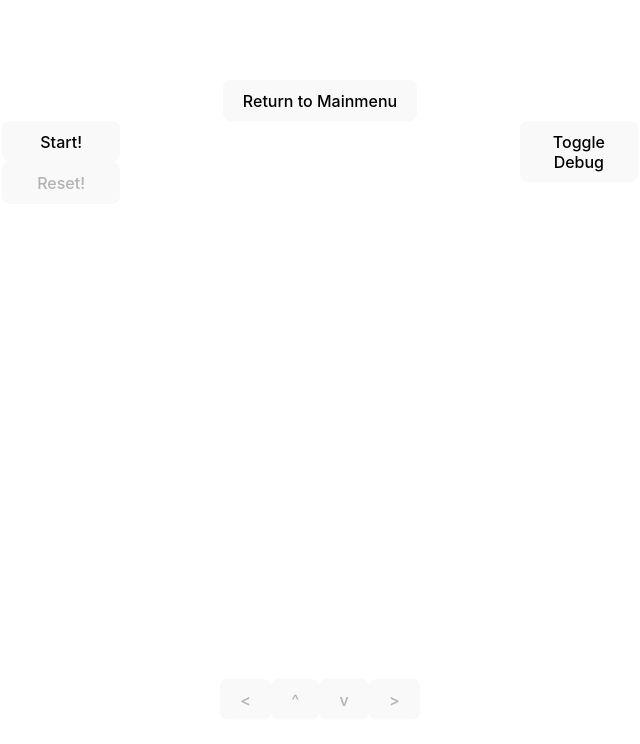
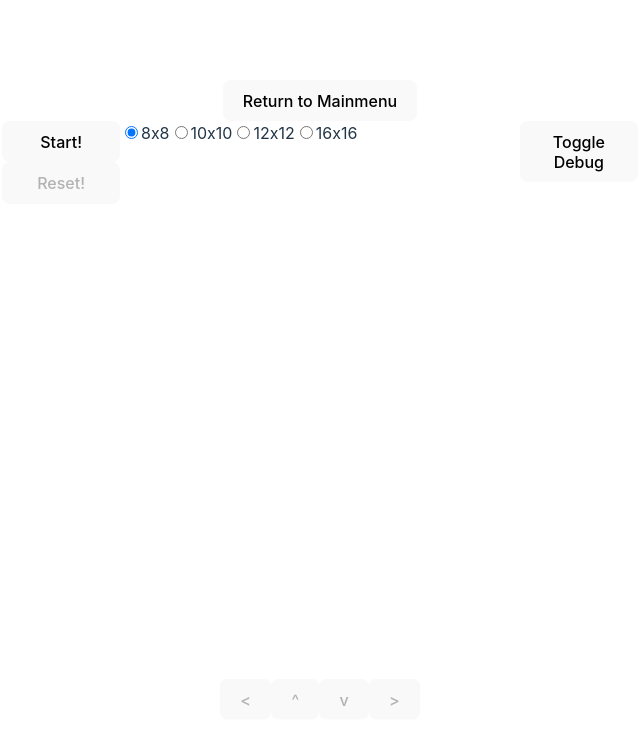
Before and after one commit to supermedman/vue-topdown-dungeon, a Vue app: page / in a window 1280 px wide. Both pictures are taken after a click on the button "Play". Shown: the top 744 px of the page, without its empty margins (320-960 px from the left). Built offline with nearby package versions, Linux system fonts and the light colour scheme.

Commit message:
Added level dimension options UI

```diff
--- a/src/components/GameManager.vue
+++ b/src/components/GameManager.vue
@@ -19,7 +19,8 @@ type ActiveCon = {
     W: boolean
 };
 
-/** TODO
+/** TODO CELLS + UI
+ *  - Add Level Generation Options UI
  *  - Add "Interaction" component handlers for cells with contents
  *  - Add content flow for each type of content "Interaction"
  *      - Enemy
@@ -45,6 +46,13 @@ export default defineComponent({
                 E: false,
                 S: false,
                 W: false
+            },
+            mapMakerContainer: {
+                dimensions: 8,
+                /*
+                    TODO: add additional user options for how a level will attempt
+                    to generate
+                */
             },
             levelLoaded: false,
             debugEnabled: false,
@@ -94,11 +102,11 @@ export default defineComponent({
         });
     },
     methods: {
-        loadLevel(){
+        loadLevel(dimArgs: number){
             if (!this.levelLoaded) this.levelLoaded = true;
             else return;
 
-            const theMaker = new MakerMap({ dim: 8 });
+            const theMaker = new MakerMap({ dim: dimArgs });
 
             this.mapController.populateBaseAdvanced(loadLevel, theMaker);
             this.mapController.populateCells();
@@ -184,7 +192,7 @@ export default defineComponent({
     </div>
     <div class="game-container">
         <div class="left-map-ui">
-            <button style="button" :disabled="levelLoaded" @click="loadLevel">Start!</button>
+            <button style="button" :disabled="levelLoaded" @click="loadLevel(mapMakerContainer.dimensions)">Start!</button>
             <button style="button" :disabled="!levelLoaded" @click="resetLevel">Reset!</button>
         </div>
         <div id="canvas-holder">
@@ -199,6 +207,32 @@ export default defineComponent({
             :de-con-states="debugStates.showConnectionStates"
             :de-cell-pathing="debugStates.showCellPathing"
             ></MapDisplay>
+            <div id="level-gen-options">
+                <div :hidden="levelLoaded">
+                    <input type="radio" id="dimOne" name="dimOption" :value="8" checked
+                    v-model.number="mapMakerContainer.dimensions"
+                    />
+                    <label for="dimOne">8x8</label>
+                </div>
+                <div :hidden="levelLoaded">
+                    <input type="radio" id="dimTwo" name="dimOption" :value="10"
+                    v-model.number="mapMakerContainer.dimensions"
+                    />
+                    <label for="dimTwo">10x10</label>
+                </div>
+                <div :hidden="levelLoaded">
+                    <input type="radio" id="dimThree" name="dimOption" :value="12"
+                    v-model.number="mapMakerContainer.dimensions"
+                    />
+                    <label for="dimThree">12x12</label>
+                </div>
+                <div :hidden="levelLoaded">
+                    <input type="radio" id="dimFour" name="dimOption" :value="16"
+                    v-model.number="mapMakerContainer.dimensions"
+                    />
+                    <label for="dimFour">16x16</label>
+                </div>
+            </div>
         </div>
         <div class="right-map-ui">
             <button style="button" @click="debugEnabled = !debugEnabled">Toggle Debug</button>
--- a/src/components/HomePage.vue
+++ b/src/components/HomePage.vue
@@ -7,9 +7,7 @@ export default defineComponent({
 });
 </script>
 
-<!--
-TODO
-
+<!-- TODO STYLE
 - Add more styling?
 -->
 
--- a/src/components/MapDisplay.vue
+++ b/src/components/MapDisplay.vue
@@ -10,7 +10,7 @@ import { CellData } from '../typing/Tiles'; //  TileData, MapTile,  CellManager
 // const emptyTile = new TileData({ id: 0, connections: [["", 0]]});
 const emptyCell = new CellData({ id: 0, connections: [["", 0]]});
 
-/** TODO
+/** TODO PERFORMANCE
  *  - Continue cleaning rendering cycles
  *  - Refactor where possible
  *  - Turn draw cycle into function segments?
--- a/src/components/PageManager.vue
+++ b/src/components/PageManager.vue
@@ -21,9 +21,7 @@ export default defineComponent({
 });
 </script>
 
-<!--
-TODO
-
+<!-- TODO PAGES
 - Add second and third pages
 - Second page: Task management
 - Third page: Stats?
--- a/src/style.css
+++ b/src/style.css
@@ -95,6 +95,13 @@ div.left-map-ui, div.right-map-ui {
   justify-content: flex-start;
 }
 
+#level-gen-options {
+  display: flex;
+  width: fit-content;
+  flex-wrap: wrap;
+  place-items: column space-between;
+}
+
 .card {
   padding: 2em;
 }
--- a/src/typing/Tiles.ts
+++ b/src/typing/Tiles.ts
@@ -1,7 +1,7 @@
 import { MakerMap } from "../utils/LevelFactory";
 import { randArrPos, rollChanceLTE } from "../utils/LogicHelpers";
 
-/** TODO
+/** TODO CELLS
  *
  *
  *  - Add connection Direction data when constructing pathing
--- a/src/utils/LevelFactory.ts
+++ b/src/utils/LevelFactory.ts
@@ -2,7 +2,7 @@
 import { Con, RawTile } from "../typing/Tiles";
 import { randArrPos } from "./LogicHelpers";
 
-/** TODO
+/** TODO CLEAN UP + UI
  *  - Clean 90% of existing code
  *  - Comment currently used code
  *  - Prepare UI for level gen options/rules
```
